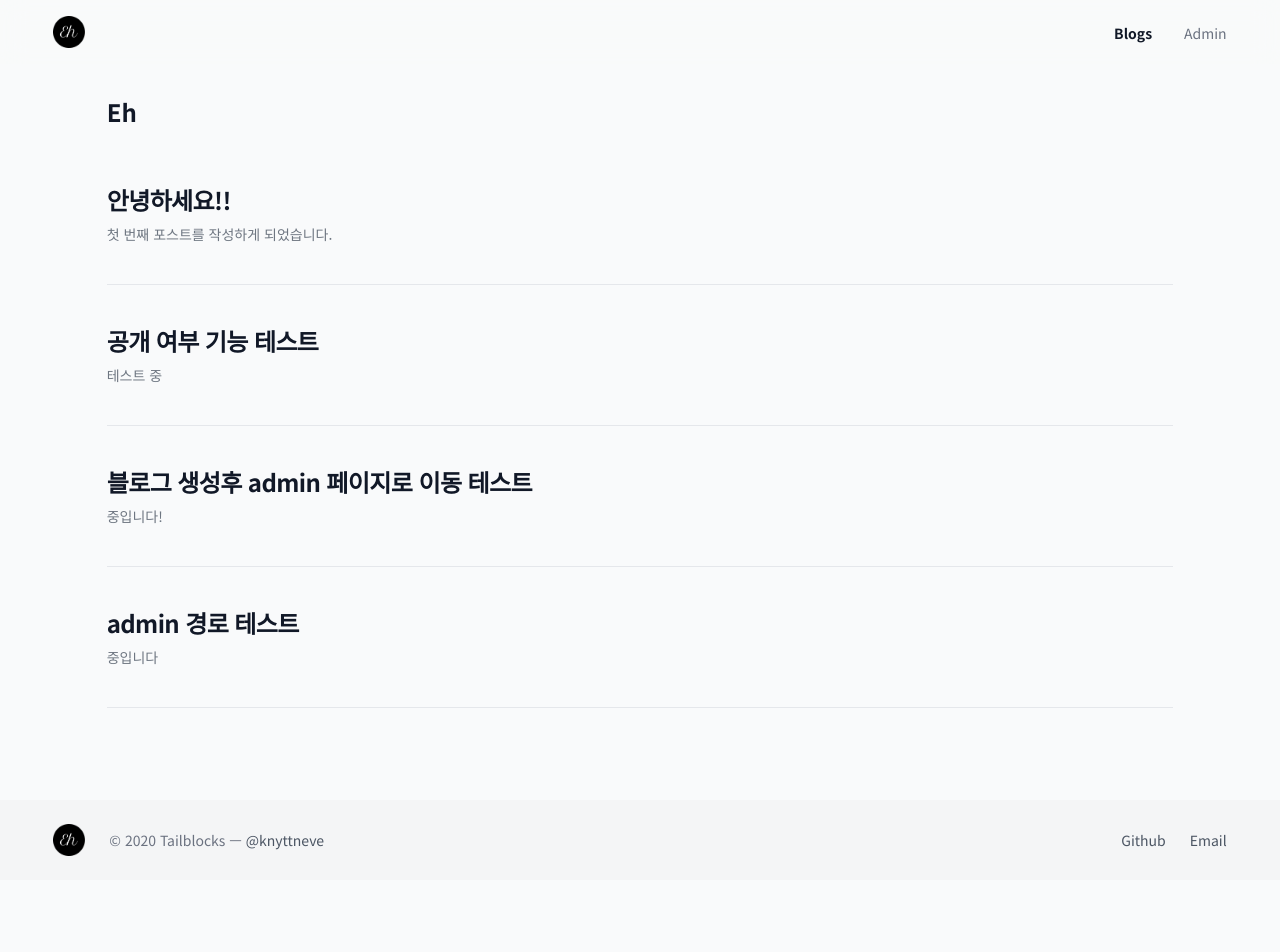
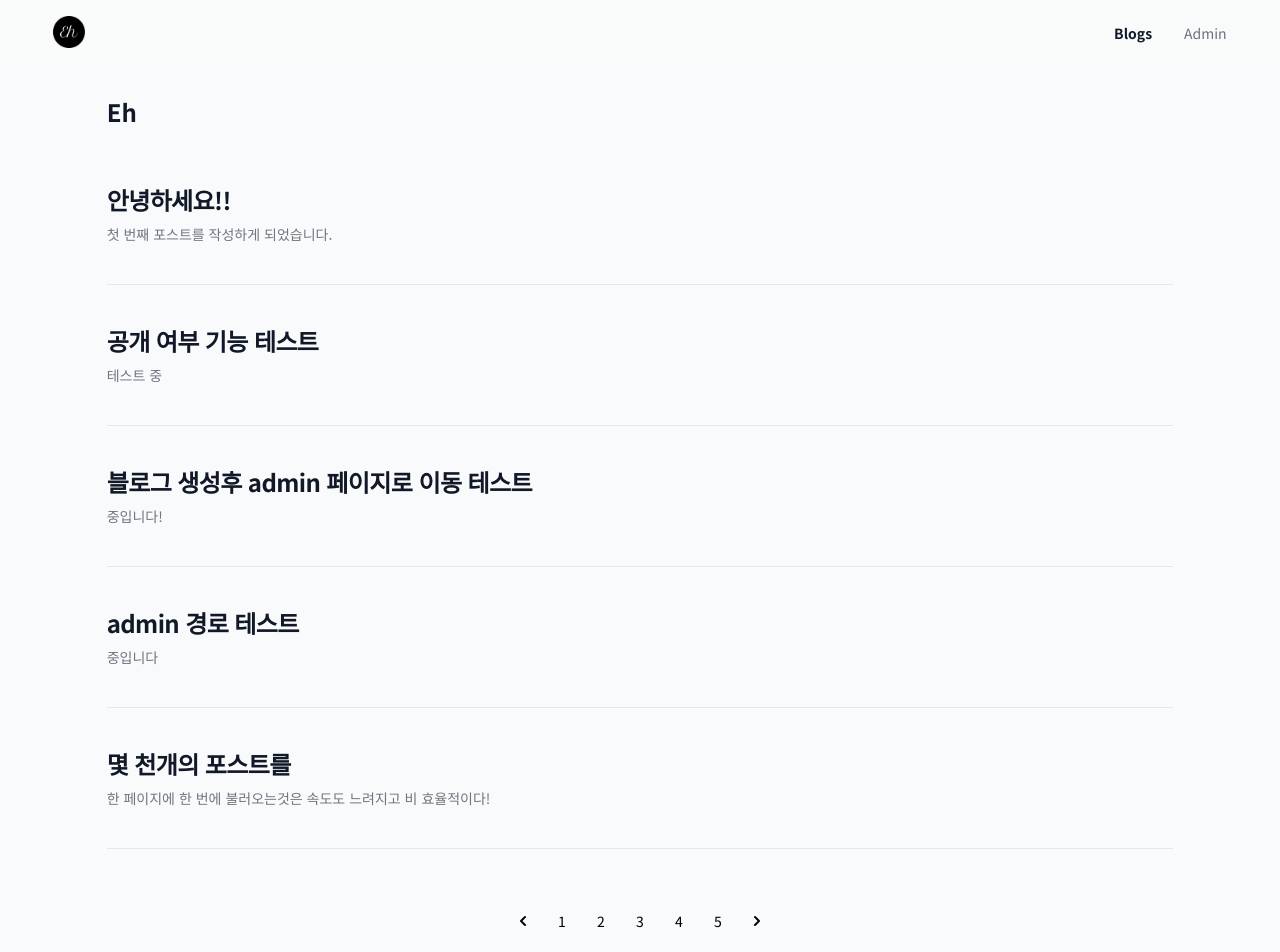
Before and after one commit to Hyeun9991/Next-Blog-01, a Next.js app: page /blogs in a window 1280 px wide. Shown: the top 952 px of the page. Before the commit the page ends 880 px from the top, so only its background shows below. Built offline with nearby package versions, Linux system fonts and the light colour scheme; data requests are answered from the project's data file.

Commit message:
Pagination 컴포넌트 생성

```diff
--- a/components/BlogList.tsx
+++ b/components/BlogList.tsx
@@ -4,6 +4,7 @@ import { MouseEvent, useEffect, useState } from 'react';
 import { HiTrash } from 'react-icons/hi';
 import Card from '../components/Card';
 import LoadingSpinner from '../components/LoadingSpinner';
+import Pagination from './Pagination';
 
 interface IPostData {
   title: string;
@@ -55,11 +56,8 @@ const BlogList = ({ isAdmin }: Props) => {
     );
   }
 
-  // 포스트 데이터를 화면에 출력
-  // filter: true를 return하면 그대로 남아있고, false를 return하면 사라진다.
-  return (
-    <>
-      {posts
+  const renderBlogList = () => {
+    return posts
       .filter((post) => {
         return isAdmin || post.publish;
       })
@@ -81,8 +79,16 @@ const BlogList = ({ isAdmin }: Props) => {
             ) : undefined}
           </Card>
         );
-        })}
-    </>
+      });
+  };
+
+  // 포스트 데이터를 화면에 출력
+  // filter: true를 return하면 그대로 남아있고, false를 return하면 사라진다.
+  return (
+    <div className='flex flex-col items-center'>
+      {renderBlogList()}
+      <Pagination />
+    </div>
   );
 };
 
--- a/components/Card.tsx
+++ b/components/Card.tsx
@@ -8,7 +8,7 @@ interface Props {
 const Card = ({ title, body, children, onClick }: Props) => {
   return (
     <div
-      className="flex flex-col py-10 cursor-pointer bg-gray-50 border-b dark:bg-gray-800"
+      className="flex flex-col py-10 w-full cursor-pointer bg-gray-50 border-b dark:bg-gray-800"
       onClick={onClick}
     >
       <div className="flex justify-between items-center">
--- /dev/null
+++ b/components/Pagination.tsx
@@ -0,0 +1,93 @@
+const Pagination = () => {
+  return (
+    <nav aria-label="Page navigation example" className="mt-14 my-14">
+      <ul className="inline-flex items-center -space-x-px gap-2">
+        <li>
+          <a
+            href="#"
+            className="flex items-center justify-center w-8 h-8 text-gray-500 rounded-full hover:bg-gray-100 hover:text-gray-700 dark:bg-gray-800 dark:border-gray-700 dark:text-gray-400 dark:hover:bg-gray-700 dark:hover:text-white"
+          >
+            <span className="sr-only">Previous</span>
+            <svg
+              aria-hidden="true"
+              className="w-5 h-5 text-black"
+              fill="currentColor"
+              viewBox="0 0 20 20"
+              xmlns="http://www.w3.org/2000/svg"
+            >
+              <path
+                fillRule="evenodd"
+                d="M12.707 5.293a1 1 0 010 1.414L9.414 10l3.293 3.293a1 1 0 01-1.414 1.414l-4-4a1 1 0 010-1.414l4-4a1 1 0 011.414 0z"
+                clipRule="evenodd"
+              ></path>
+            </svg>
+          </a>
+        </li>
+        <li>
+          <a
+            href="#"
+            className="flex items-center justify-center rounded-full w-8 h-8 text-sm text-black hover:bg-gray-100 hover:text-gray-700 active:bg-black active:text-white dark:bg-gray-800 dark:border-gray-700 dark:text-gray-400 dark:hover:bg-gray-700 dark:hover:text-white"
+          >
+            1
+          </a>
+        </li>
+        <li>
+          <a
+            href="#"
+            className="flex items-center justify-center rounded-full w-8 h-8 text-sm text-black hover:bg-gray-100 hover:text-gray-700 active:bg-black active:text-white dark:bg-gray-800 dark:border-gray-700 dark:text-gray-400 dark:hover:bg-gray-700 dark:hover:text-white"
+          >
+            2
+          </a>
+        </li>
+        <li>
+          <a
+            href="#"
+            aria-current="page"
+            className="flex items-center justify-center rounded-full w-8 h-8 text-sm text-black hover:bg-gray-100 hover:text-gray-700 active:bg-black active:text-white dark:bg-gray-800 dark:border-gray-700 dark:text-gray-400 dark:hover:bg-gray-700 dark:hover:text-white"
+          >
+            3
+          </a>
+        </li>
+        <li>
+          <a
+            href="#"
+            className="flex items-center justify-center rounded-full w-8 h-8 text-sm text-black hover:bg-gray-100 hover:text-gray-700 active:bg-black active:text-white dark:bg-gray-800 dark:border-gray-700 dark:text-gray-400 dark:hover:bg-gray-700 dark:hover:text-white"
+          >
+            4
+          </a>
+        </li>
+        <li>
+          <a
+            href="#"
+            className="flex items-center justify-center rounded-full w-8 h-8 text-sm text-black hover:bg-gray-100 hover:text-gray-700 active:bg-black active:text-white dark:bg-gray-800 dark:border-gray-700 dark:text-gray-400 dark:hover:bg-gray-700 dark:hover:text-white"
+          >
+            5
+          </a>
+        </li>
+        <li>
+          <a
+            href="#"
+            className="flex items-center justify-center w-8 h-8 text-gray-500 rounded-full hover:bg-gray-100 hover:text-gray-700 dark:bg-gray-800 dark:border-gray-700 dark:text-gray-400 dark:hover:bg-gray-700 dark:hover:text-white"
+          >
+            <span className="sr-only">Next</span>
+            <svg
+              aria-hidden="true"
+              className="w-5 h-5 text-black"
+              fill="currentColor"
+              viewBox="0 0 20 20"
+              xmlns="http://www.w3.org/2000/svg"
+            >
+              <path
+                fillRule="evenodd"
+                d="M7.293 14.707a1 1 0 010-1.414L10.586 10 7.293 6.707a1 1 0 011.414-1.414l4 4a1 1 0 010 1.414l-4 4a1 1 0 01-1.414 0z"
+                clipRule="evenodd"
+              ></path>
+            </svg>
+          </a>
+        </li>
+      </ul>
+    </nav>
+  );
+};
+
+export default Pagination;
--- a/db.json
+++ b/db.json
@@ -40,6 +40,34 @@
       "publish": true,
       "createdAt": 1680231207118,
       "id": 12
+    },
+    {
+      "title": "페이지네이션 기능 구현하기",
+      "body": "아직 구현안했을때 첫 번째 포스트",
+      "publish": false,
+      "createdAt": 1680231578611,
+      "id": 13
+    },
+    {
+      "title": "아무거나",
+      "body": "ㅜㄹㅇ눌ㄹ",
+      "publish": false,
+      "createdAt": 1680231586671,
+      "id": 14
+    },
+    {
+      "title": "ㅇㅁㄴㄴ",
+      "body": "ㄴㅇ먀랴ㅜㅐ",
+      "publish": false,
+      "createdAt": 1680231592058,
+      "id": 15
+    },
+    {
+      "title": "몇 천개의 포스트를",
+      "body": "한 페이지에 한 번에 불러오는것은 속도도 느려지고 비 효율적이다!",
+      "publish": true,
+      "createdAt": 1680231625527,
+      "id": 16
     }
   ]
 }
```
Lines whose indentation alone changed are shown as unchanged.
